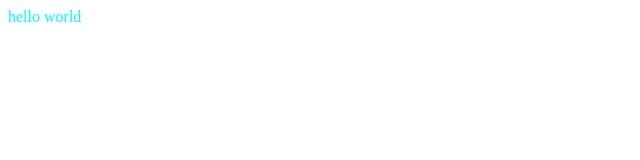
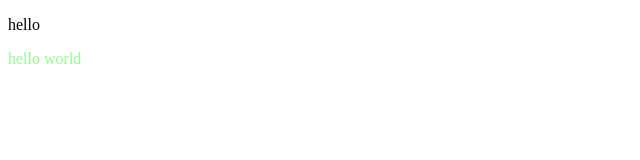
Before and after one commit to leesungbin/webpack-boilerplate, a website built with webpack: page index.html in a window 1280 px wide. Shown: the whole page, without its empty margins (0-640 px from the left). Built offline with nearby package versions, Linux system fonts and the light colour scheme.

Commit message:
예시 코드 수정

```diff
--- a/index.html
+++ b/index.html
@@ -9,8 +9,9 @@
   </head>
 
   <body>
-    <div></div>
-    <script src="./src/index.js"></script>
+    <div id="test">
+      <p>hello</p>
+    </div>
   </body>
 
 </html>
--- a/src/style/main.scss
+++ b/src/style/main.scss
@@ -1,3 +1,6 @@
 body {
-  color: cyan;
+  color: palegreen;
+  p {
+    color: black;
+  }
 }
```
Also changed, not shown: 1 other file.
